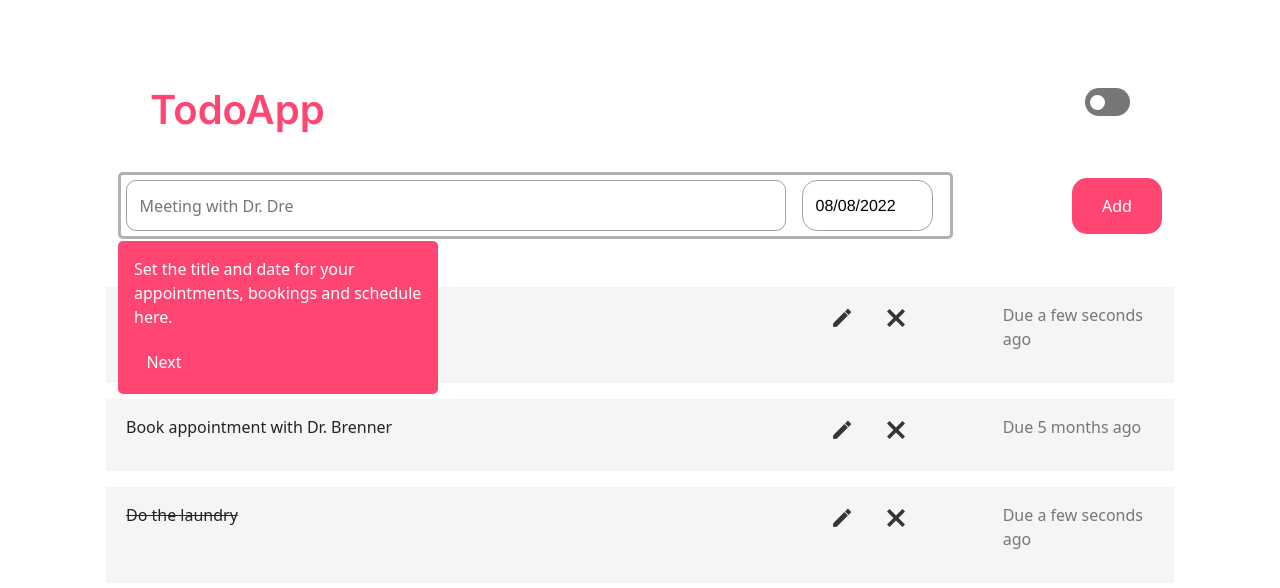
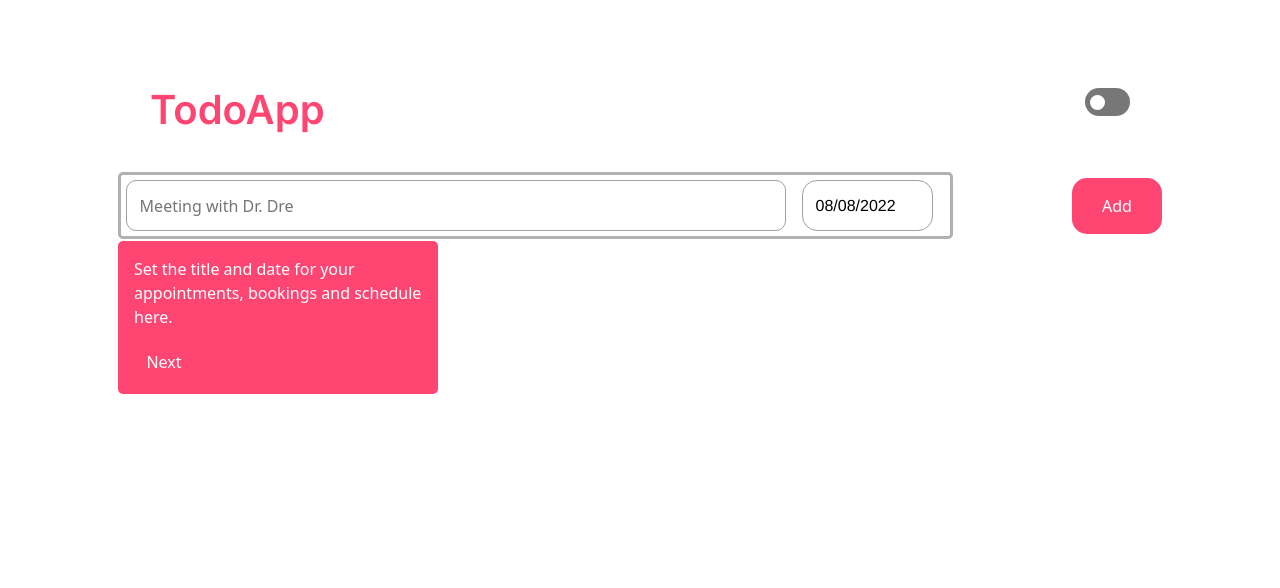
Before and after one commit to Olanrewajuemmanuel/todo-app, a React (Create React App) app: page / in a window 1280 px wide. Shown: the top 588 px of the page. Built offline with nearby package versions, Linux system fonts and the light colour scheme; a web font is replaced by a local one.

Commit message:
- Added tour for users - Sortlist features (FIX)

```diff
--- a/src/todoComponents/SearchComponent.jsx
+++ b/src/todoComponents/SearchComponent.jsx
@@ -28,7 +28,11 @@ function SearchComponent({
     setDueDate(new Date());
 
     // if on tour, move to next step
-    setTakeTour(step => step+1)
+    if (takeTour < 2) {
+      setTakeTour(4) // User skipped taking the Tour
+    } else {
+      setTakeTour(step => step+1)
+    }
   };
 
   return (
--- a/src/todoComponents/TodoList.jsx
+++ b/src/todoComponents/TodoList.jsx
@@ -6,7 +6,7 @@ function TodoList({ todoState: [todoItems, removeItem, editItem, toggleItemCompl
 
   return (
     <div>
-      {todoItems.map((item) => (
+      {todoItems.length ? todoItems.map((item) => (
         <TodoListItem
           todoItem={item}
           key={item.id}
@@ -17,7 +17,7 @@ function TodoList({ todoState: [todoItems, removeItem, editItem, toggleItemCompl
           initialRender={initialRender}
           tourStatus={tourStatus}
         />
-      ))}
+      )) : <p className={`${darkModeStatus ? 'text-white' : ''}`}>{`No Item added yet.`}</p>}
     </div>
   );
 }
--- a/src/todoComponents/TourModal.jsx
+++ b/src/todoComponents/TourModal.jsx
@@ -1,13 +1,23 @@
-import React from 'react'
+import React from "react";
+import { motion } from "framer-motion";
 
 function TourModal({ msg, changeTourStatus, step }) {
-
   return (
-    <div className='tour-modal'>
-        <p style={{ maxWidth: '300px' }}>{msg}</p>
-        <button className='nav-modal-btn float-right' onClick={() => changeTourStatus(step => step + 1)}>{ step === 3 ? "Finish" : 'Next' }</button>
-    </div>
-  )
+    <motion.div
+      className="tour-modal"
+      initial={{ y: "30%", opacity: 0 }}
+      animate={{ y: 0, opacity: 1 }}
+      transition={{ duration: .3, type: 'ease' }}
+    >
+      <p style={{ maxWidth: "300px" }}>{msg}</p>
+      <button
+        className="nav-modal-btn float-right"
+        onClick={() => changeTourStatus((step) => step + 1)}
+      >
+        {step === 3 ? "Finish" : "Next"}
+      </button>
+    </motion.div>
+  );
 }
 
-export default TourModal
+export default TourModal;
--- a/src/todoComponents/index.js
+++ b/src/todoComponents/index.js
@@ -5,29 +5,7 @@ import SearchComponent from "./SearchComponent";
 import TodoList from "./TodoList";
 
 function TodoApp({ darkModeStatus: [isDarkMode, setIsDarkMode] }) {
-  const [todoItems, setTodoItems] = useState([
-    {
-      id: "1",
-      title: "Do the dishes",
-      done: false,
-      dateModified: new Date(),
-      dueDate: new Date(),
-    },
-    {
-      id: "2",
-      title: "Do the laundry",
-      done: true,
-      dateModified: new Date(),
-      dueDate: new Date(),
-    },
-    {
-      id: "3",
-      title: "Book appointment with Dr. Brenner",
-      done: false,
-      dateModified: new Date(),
-      dueDate: new Date("2022", "1", "27"),
-    },
-  ]);
+  const [todoItems, setTodoItems] = useState([]);
   const [initialRender, setinitialRender] = useState(true);
   const [takeTour, setTakeTour] = useState(0);
 
@@ -51,12 +29,11 @@ function TodoApp({ darkModeStatus: [isDarkMode, setIsDarkMode] }) {
 
   // On render, check if user has take tour previously
   if (takeTour === 4) {
-      localStorage.setItem("doneTour", 'true')
+    localStorage.setItem("doneTour", "true");
   }
   useEffect(() => {
-    const userTourStatus = localStorage.getItem('doneTour')
-    if (!userTourStatus) setTakeTour(1)
-
+    const userTourStatus = localStorage.getItem("doneTour");
+    if (!userTourStatus) setTakeTour(1);
   }, []);
   const removeItem = (id) => {
     setTodoItems((prevItems) => prevItems.filter((item) => item.id !== id));
```
